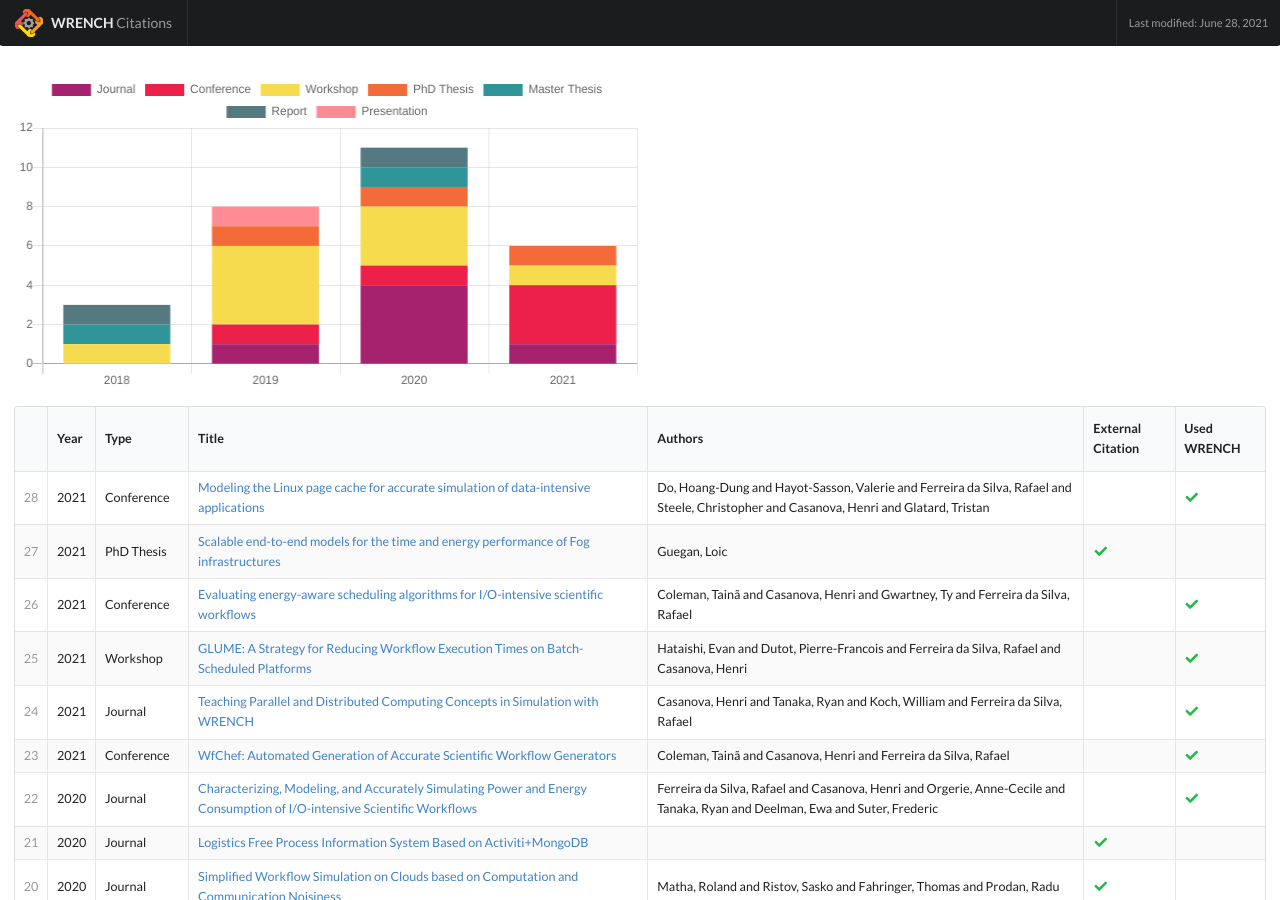
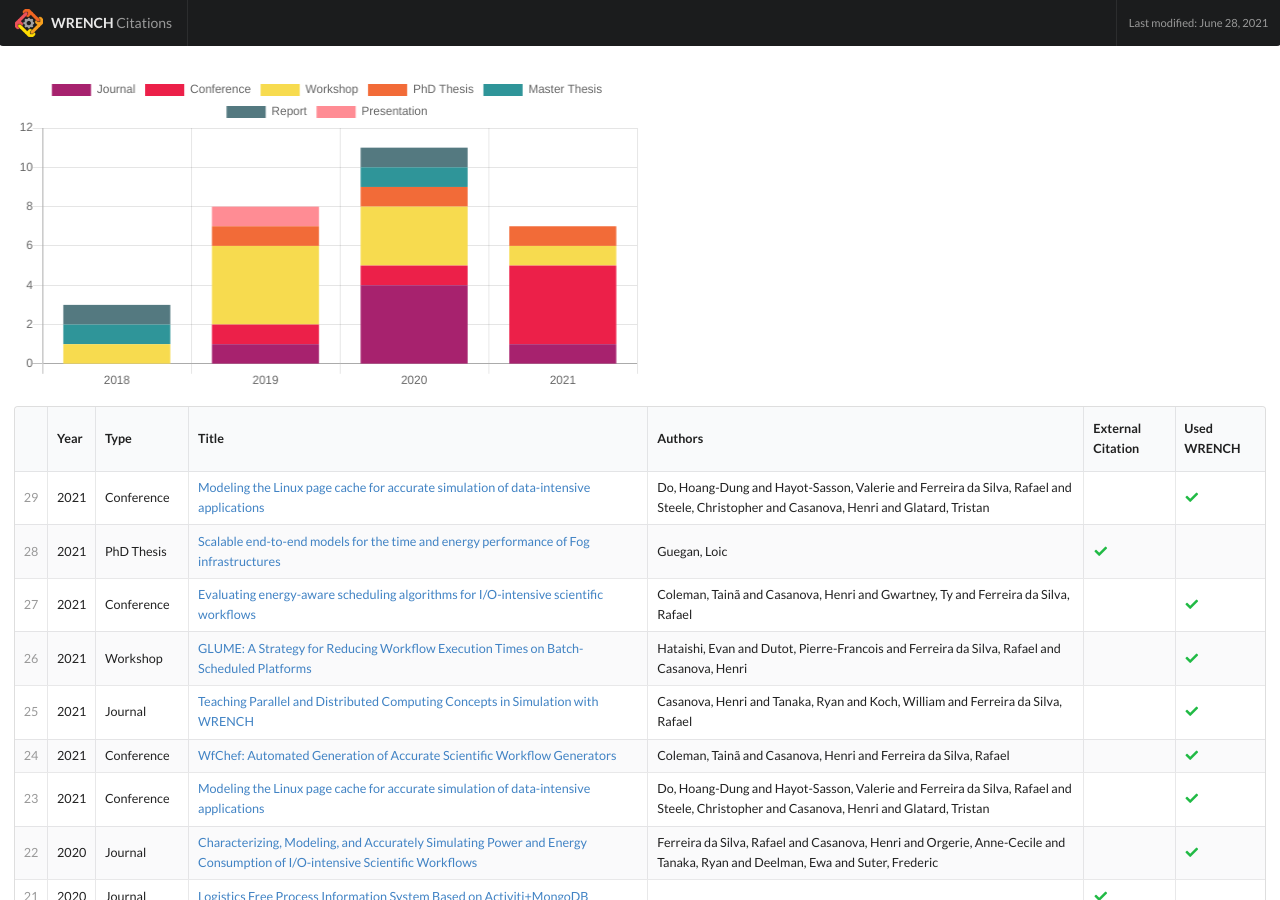
Before and after one commit to wrench-project/wrench-citations, a Jekyll site: the page built from index.html, in a window 1280 px wide and 900 px high. Built offline with Jekyll 4.4.1, drawn with Linux system fonts in a browser that asks for light colours; nearby versions of some CDN libraries; the list of posts is cut into pages by our own code.

Commit message:
Update citations.yml

```diff
--- a/_data/citations.yml
+++ b/_data/citations.yml
@@ -1,3 +1,11 @@
+- year: 2021
+  type: Conference
+  title: Modeling the Linux page cache for accurate simulation of data-intensive applications
+  authors: Do, Hoang-Dung and Hayot-Sasson, Valerie and Ferreira da Silva, Rafael and Steele, Christopher and Casanova, Henri and Glatard, Tristan
+  url: https://arxiv.org/abs/2101.01335
+  self: True
+  usage: True
+
 - year: 2021
   type: Conference
   title: "WfChef: Automated Generation of Accurate Scientific Workflow Generators"
```
